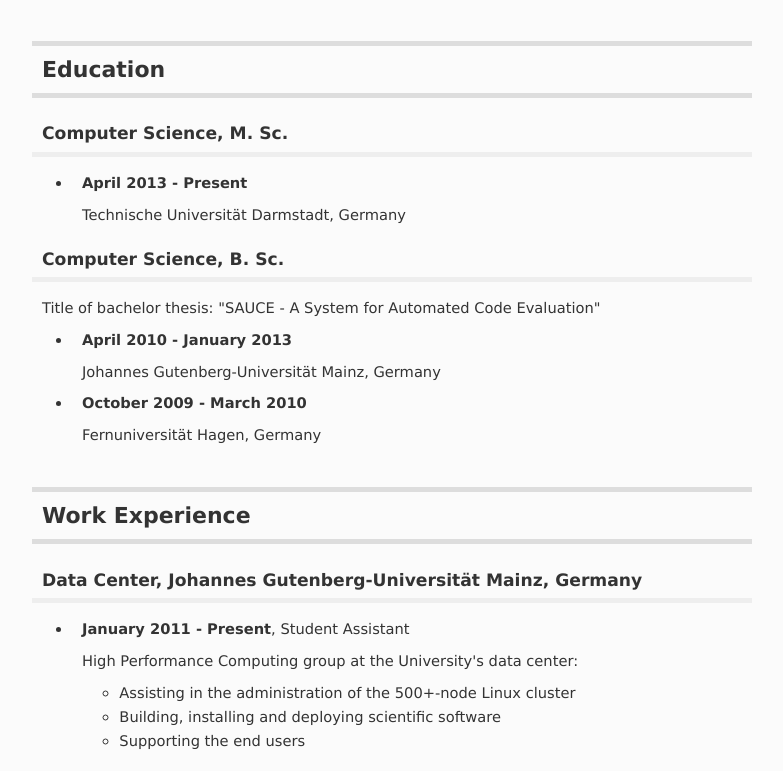
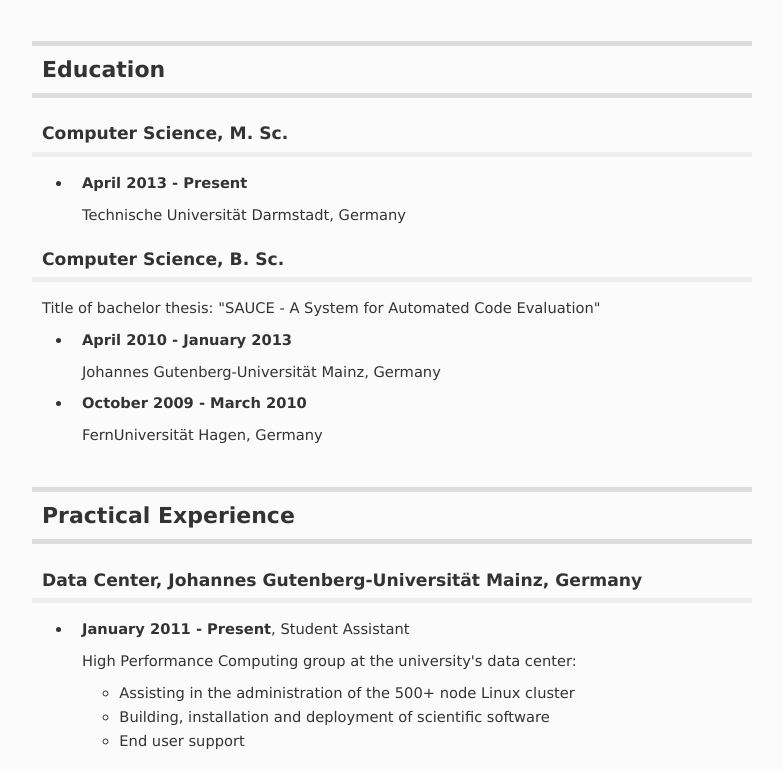
Before and after one commit to posativ/posativ.org, a plain HTML site: page resume/resume.html in a window 1280 px wide. Shown: the part 181-952 px from the top of the page, without its empty margins (248-1031 px from the left). Drawn offline with Linux system fonts and the light colour scheme.

Commit message:
Compiled changes

```diff
--- a/resume/resume.html
+++ b/resume/resume.html
@@ -44,17 +44,17 @@
 <li><p><strong>April 2010 - January 2013</strong></p>
 <p>Johannes Gutenberg-Universität Mainz, Germany</p></li>
 <li><p><strong>October 2009 - March 2010</strong></p>
-<p>Fernuniversität Hagen, Germany</p></li>
+<p>FernUniversität Hagen, Germany</p></li>
 </ul>
-<h2 id="work-experience">Work Experience</h2>
+<h2 id="practical-experience">Practical Experience</h2>
 <h3 id="data-center-johannes-gutenberg-universität-mainz-germany">Data Center, Johannes Gutenberg-Universität Mainz, Germany</h3>
 <ul>
 <li><p><strong>January 2011 - Present</strong>, Student Assistant</p>
-<p>High Performance Computing group at the University's data center:</p>
+<p>High Performance Computing group at the university's data center:</p>
 <ul>
-<li>Assisting in the administration of the 500+-node Linux cluster</li>
-<li>Building, installing and deploying scientific software</li>
-<li>Supporting the end users</li>
+<li>Assisting in the administration of the 500+ node Linux cluster</li>
+<li>Building, installation and deployment of scientific software</li>
+<li>End user support</li>
 </ul></li>
 </ul>
 <h3 id="institute-of-computer-science-johannes-gutenberg-universität-mainz-germany">Institute of Computer Science, Johannes Gutenberg-Universität Mainz, Germany</h3>
@@ -62,7 +62,7 @@
 <li><p><strong>May 2013 - Current</strong>, Student Assistant</p>
 <p>Maintenance and development of the SAUCE E-Learning software</p></li>
 <li><p><strong>April 2011 - February 2013 (intermittent)</strong>, Student Assistant</p>
-<p>Teaching assistant:</p>
+<p>Teaching assistant in:</p>
 <ul>
 <li>Programming Languages</li>
 <li>Data Structures and Efficient Algorithms</li>
```
Also changed, not shown: 2 other files.
